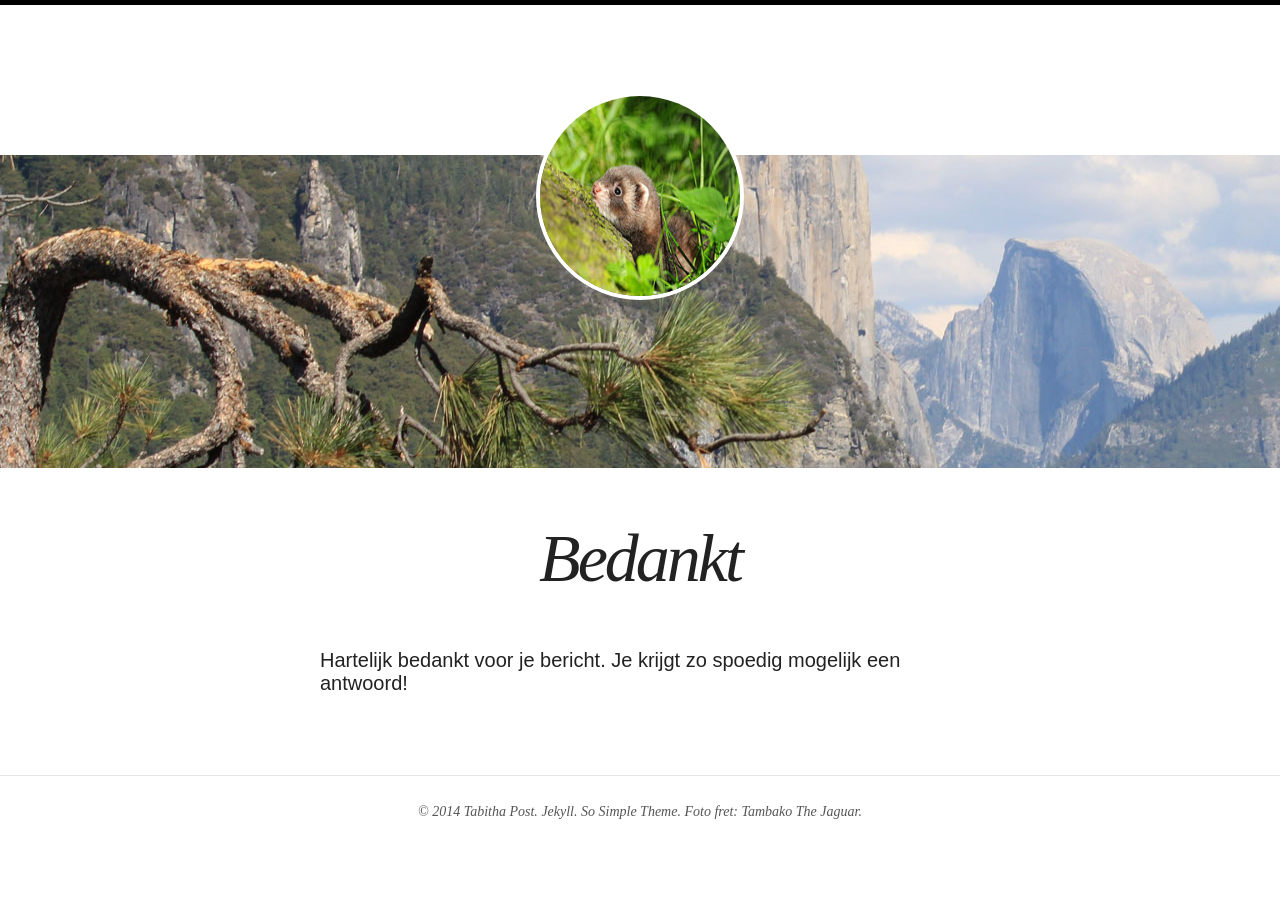
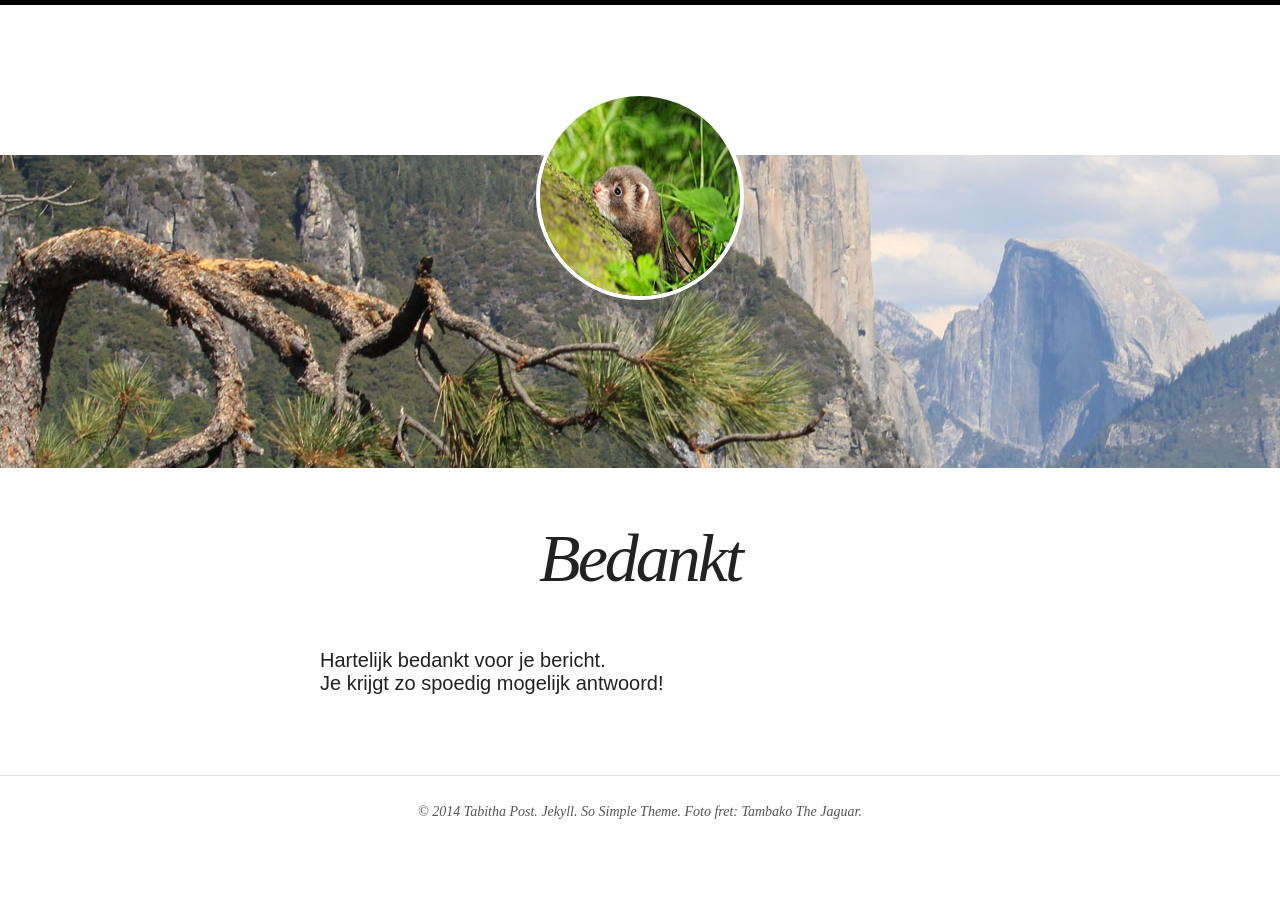
Before and after one commit to TheKnowsyFerret/theknowsyferret.github.io, a Jekyll site: the page built from thanks.md, in a window 1280 px wide. Built offline with Jekyll 4.4.1, drawn with Linux system fonts in a browser that asks for light colours; nearby versions of some CDN libraries.

Commit message:
contactpagina aangemaakt met bedankt reactie op formulier

```diff
--- a/_config.yml
+++ b/_config.yml
@@ -35,6 +35,10 @@
 links:
   - title: Over
     url: /about/
+rechts:
+  - title: Contact
+    url: /contact/
+
 
 
 paginate: 7
--- a/_includes/navigation.html
+++ b/_includes/navigation.html
@@ -12,6 +12,16 @@
 	        {% endfor %}
 	        <li><a href="{{ site.url }}/feed.xml" title="Atom/RSS feed"><i class="icon-rss"></i> Feed</a></li>
 	        {% if site.search %}<li class="dosearch"><i class="icon-search"></i> Zoek</li>{% endif %}
+	        {% for link in site.rechts %}
+			<li>
+				{% if link.external %}
+					<a href="{{ link.url }}">{{ link.title }}</a>
+				{% else %}
+					<a href="{{ site.url }}{{ link.url }}">{{ link.title }}</a>
+				{% endif %}
+			</li>
+	        {% endfor %}
+
 	    </ul>
 	</nav>
 </div><!-- /.navigation-wrapper -->
--- a/thanks.md
+++ b/thanks.md
@@ -9,4 +9,5 @@
   credit:
 
 ---
-Hartelijk bedankt voor je bericht. Je krijgt zo spoedig mogelijk een antwoord!
+Hartelijk bedankt voor je bericht.<br>
+Je krijgt zo spoedig mogelijk antwoord!
```
Also changed, not shown: about.md (+4 -1 lines), contact.md (added, +40 -0 lines).
